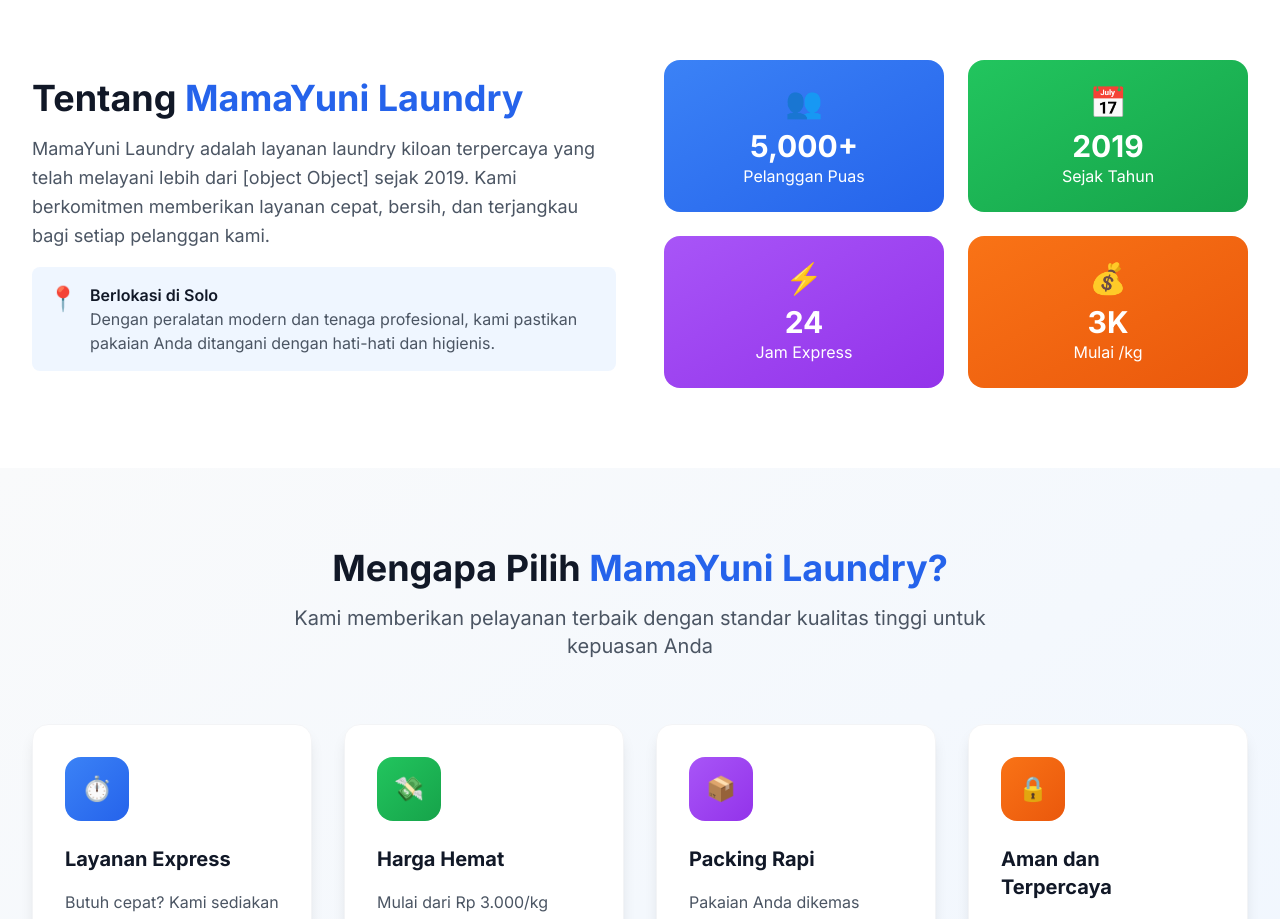
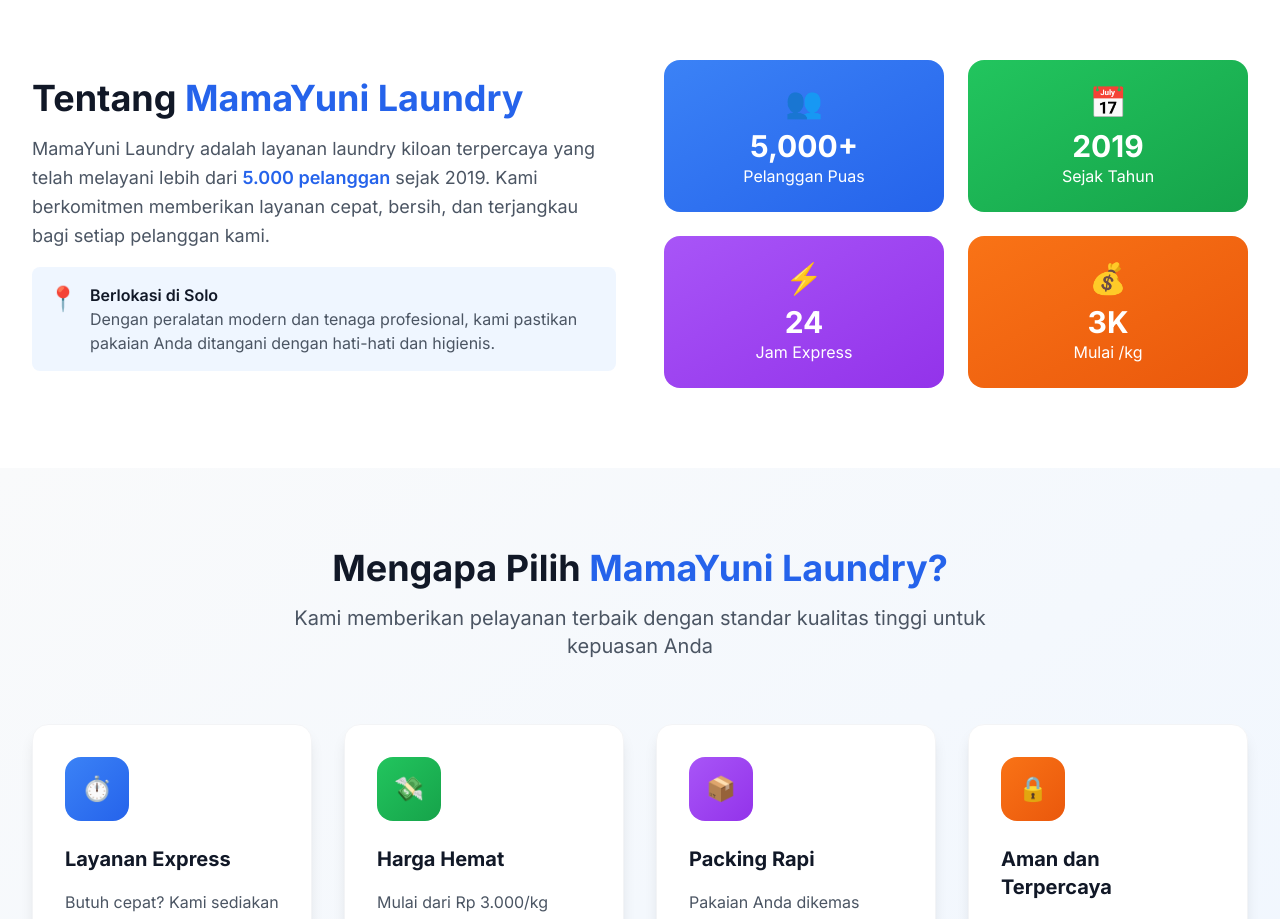
Before and after one commit to radityafws/laundryku, a Next.js app: page / in a window 1280 px wide. Shown: the part 820-1739 px from the top of the page. Built offline with nearby package versions, Linux system fonts and the light colour scheme.

Commit message:
Fix About component JSX error and reinstall dependencies

```diff
--- a/components/About.tsx
+++ b/components/About.tsx
@@ -28,6 +28,21 @@ export default function About() {
 
   const { about } = data;
 
+  // Split the description text to properly embed JSX
+  const renderDescription = (text: string) => {
+    const parts = text.split('5.000 pelanggan');
+    if (parts.length === 2) {
+      return (
+        <>
+          {parts[0]}
+          <span className="font-semibold text-blue-600">5.000 pelanggan</span>
+          {parts[1]}
+        </>
+      );
+    }
+    return text;
+  };
+
   return (
     <section id="about" className="py-20 bg-white">
       <div className="max-w-7xl mx-auto px-4 sm:px-6 lg:px-8">
@@ -40,9 +55,7 @@ export default function About() {
               </h2>
 
               <p className="text-lg text-gray-600 leading-relaxed">
-                {about.description.replace('5.000 pelanggan',
-                  <span className="font-semibold text-blue-600"> 5.000 pelanggan</span>
-                )}
+                {renderDescription(about.description)}
               </p>
 
               <div className="flex items-start space-x-3 p-4 bg-blue-50 rounded-lg">
```
Also changed, not shown: 1 other file (tests, documents, lock files or other folders).
